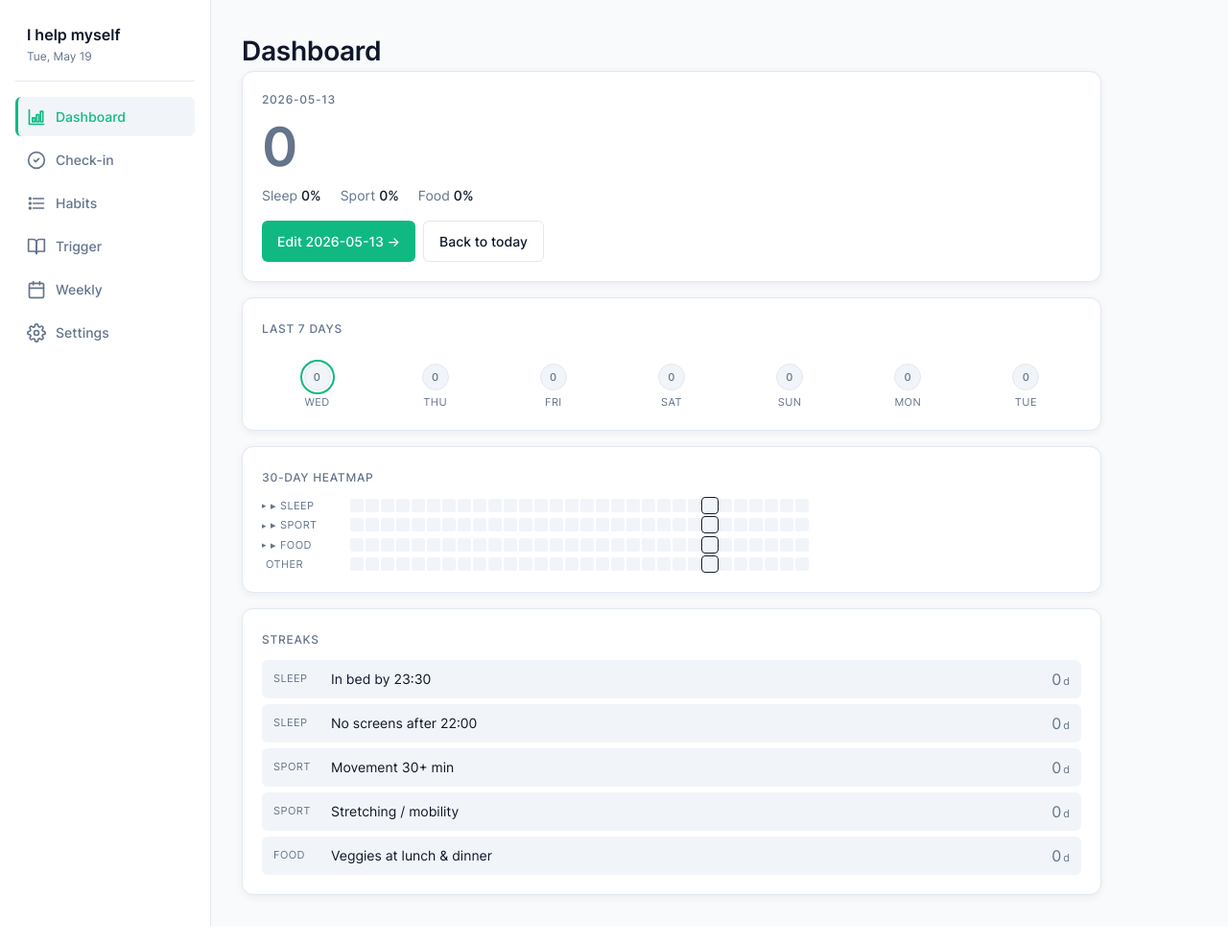
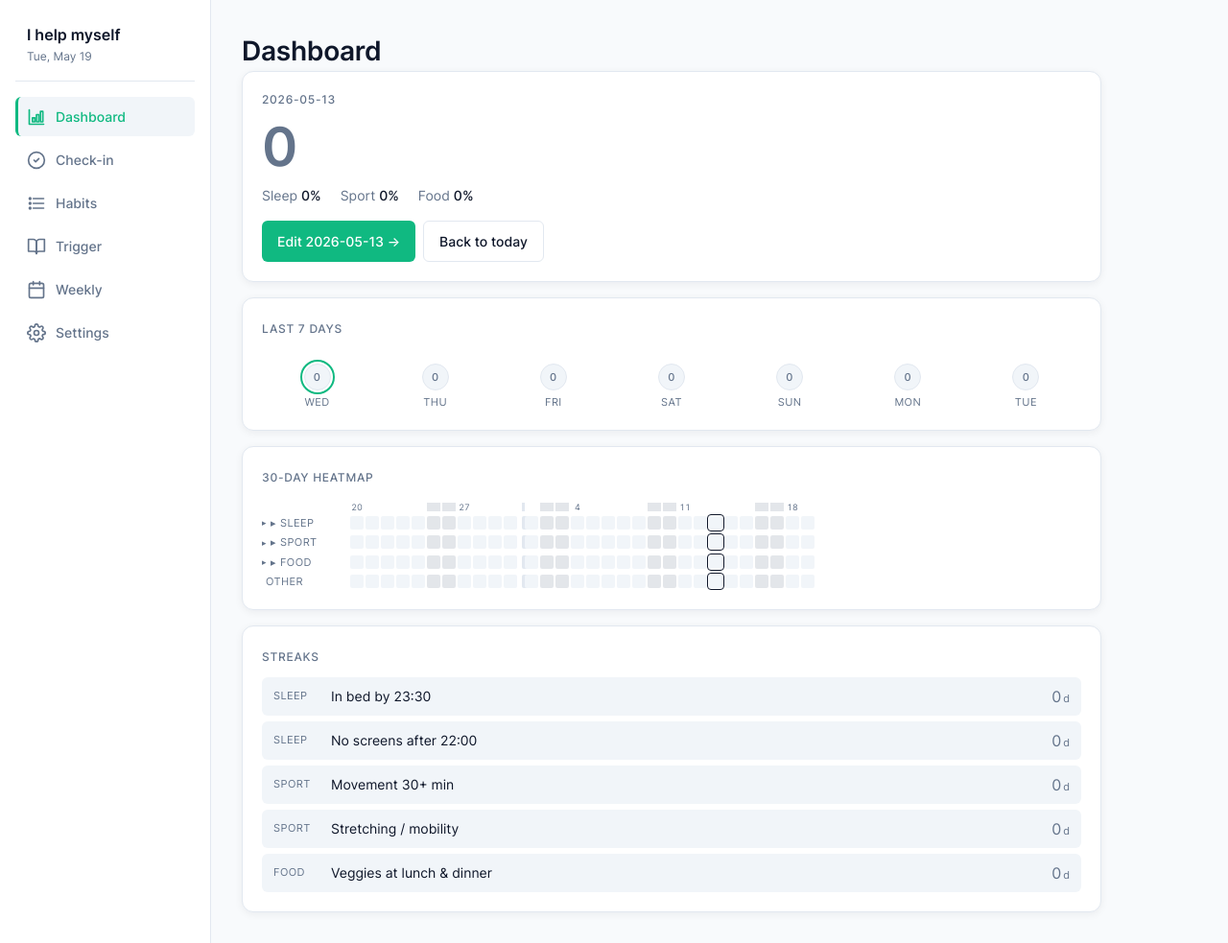
Before and after one commit to Goshamorq/health_app, a FastAPI app: page /?date=2026-05-13 in a window 1280 px wide. Shown: the whole page at 96% size. Run offline with FastAPI, Linux system fonts and the light colour scheme; data comes from the database, SQL or seed files in the repository; data that the repository does not hold is empty; parts of the project's set-up code (start-up, migrations or seed data) failed here and were passed over.

Commit message:
Heatmap: date labels, weekend tint, month-boundary gap
Adds a thin row above the 30-day heatmap that shows the day-of-month
above each Monday (the natural week anchors), aligned with the cell
columns below via an 80px+12px spacer that matches the pillar label
geometry.

Each cell (date / pillar / habit) is tagged with is_weekend and
is_month_start. Empty cells (level-0 pillars, miss habits) on
weekends get a subtle slate tint behind them so weeks read as
visible bands. The first cell of a new month gets a 6px left
margin plus a 3px box-shadow line in muted border — a quiet
vertical separator the eye can pick up without clutter.

Colored cells (level 1-3 pillars, done habits) keep their pillar
hue undisturbed — the data signal dominates over the calendar
ornamentation.

Co-Authored-By: Claude Opus 4.7 (1M context) <noreply@anthropic.com>

```diff
--- a/app/routes/dashboard.py
+++ b/app/routes/dashboard.py
@@ -87,6 +87,22 @@ def dashboard(request: Request, date: str | None = None) -> HTMLResponse:
         heatmap_dates = [(today - timedelta(days=o)).isoformat()
                          for o in range(29, -1, -1)]
 
+        # Per-date meta for the dates row + weekend/month-boundary classes
+        heatmap_date_meta: list[dict] = []
+        prev_month = None
+        for d_iso in heatmap_dates:
+            d = date_cls.fromisoformat(d_iso)
+            wd = d.weekday()  # 0=Mon ... 6=Sun
+            heatmap_date_meta.append({
+                "date": d_iso,
+                "weekday": wd,
+                "is_weekend": wd >= 5,
+                "is_monday": wd == 0,
+                "is_month_start": prev_month is not None and d.month != prev_month,
+                "day_of_month": d.day,
+            })
+            prev_month = d.month
+
         heatmap_by_date = []
         for d_iso in heatmap_dates:
             s = daily_score(conn, d_iso, settings)
@@ -113,10 +129,12 @@ def dashboard(request: Request, date: str | None = None) -> HTMLResponse:
         habits_by_pillar: dict[str, list[dict]] = {"sleep": [], "sport": [], "food": [], "other": []}
         for h in habit_rows:
             cells = [{
-                "date": d_iso,
-                "done": done_map.get((h["id"], d_iso), False),
-                "is_viewed": d_iso == target_date,
-            } for d_iso in heatmap_dates]
+                "date": meta["date"],
+                "done": done_map.get((h["id"], meta["date"]), False),
+                "is_viewed": meta["date"] == target_date,
+                "is_weekend": meta["is_weekend"],
+                "is_month_start": meta["is_month_start"],
+            } for meta in heatmap_date_meta]
             habits_by_pillar[h["pillar"]].append({
                 "habit_id": h["id"],
                 "name": h["name"],
@@ -130,7 +148,9 @@ def dashboard(request: Request, date: str | None = None) -> HTMLResponse:
                 "pct": day["by_pillar"][pillar],
                 "level": _heatmap_level(day["by_pillar"][pillar]),
                 "is_viewed": day["date"] == target_date,
-            } for day in heatmap_by_date]
+                "is_weekend": meta["is_weekend"],
+                "is_month_start": meta["is_month_start"],
+            } for day, meta in zip(heatmap_by_date, heatmap_date_meta)]
             heatmap_rows.append({
                 "pillar": pillar,
                 "cells": cells,
@@ -156,4 +176,5 @@ def dashboard(request: Request, date: str | None = None) -> HTMLResponse:
         "show_yesterday_prompt": show_yesterday_prompt,
         "week": week,
         "heatmap_rows": heatmap_rows,
+        "heatmap_date_meta": heatmap_date_meta,
     })
--- a/app/templates/dashboard.html
+++ b/app/templates/dashboard.html
@@ -71,6 +71,16 @@
     <section class="block">
         <span class="label-eyebrow">30-day heatmap</span>
         <div class="heatmap">
+            <div class="heatmap-dates-row">
+                <span class="heatmap-dates-spacer"></span>
+                <div class="heatmap-dates">
+                    {% for m in heatmap_date_meta %}
+                    <span class="heatmap-date-cell{% if m.is_weekend %} is-weekend{% endif %}{% if m.is_month_start %} is-month-start{% endif %}">
+                        {% if m.is_monday %}{{ m.day_of_month }}{% endif %}
+                    </span>
+                    {% endfor %}
+                </div>
+            </div>
             {% for row in heatmap_rows %}
             <div class="heatmap-pillar" x-data="{open: false}">
                 <div class="heatmap-row">
@@ -84,7 +94,7 @@
                     <div class="heatmap-cells">
                         {% for cell in row.cells %}
                         <a href="/?date={{ cell.date }}"
-                           class="heatmap-cell pillar-{{ row.pillar }} level-{{ cell.level }}{% if cell.is_viewed %} is-viewed{% endif %}"
+                           class="heatmap-cell pillar-{{ row.pillar }} level-{{ cell.level }}{% if cell.is_viewed %} is-viewed{% endif %}{% if cell.is_weekend %} is-weekend{% endif %}{% if cell.is_month_start %} is-month-start{% endif %}"
                            title="{{ cell.date }}: {{ row.pillar }} {{ cell.pct }}%"></a>
                         {% endfor %}
                     </div>
@@ -97,7 +107,7 @@
                         <div class="heatmap-habit-cells">
                             {% for cell in habit.cells %}
                             <a href="/?date={{ cell.date }}"
-                               class="heatmap-cell is-habit pillar-{{ row.pillar }} {% if cell.done %}done{% else %}miss{% endif %}{% if cell.is_viewed %} is-viewed{% endif %}"
+                               class="heatmap-cell is-habit pillar-{{ row.pillar }} {% if cell.done %}done{% else %}miss{% endif %}{% if cell.is_viewed %} is-viewed{% endif %}{% if cell.is_weekend %} is-weekend{% endif %}{% if cell.is_month_start %} is-month-start{% endif %}"
                                title="{{ cell.date }}: {{ habit.name }} — {{ 'done' if cell.done else 'miss' }}"></a>
                             {% endfor %}
                         </div>
--- a/static/app.css
+++ b/static/app.css
@@ -609,6 +609,27 @@ fieldset legend {
     gap: 4px;
     margin-top: 12px;
 }
+.heatmap-dates-row {
+    display: flex;
+    align-items: end;
+    gap: 12px;
+    height: 14px;
+}
+.heatmap-dates-spacer { width: 80px; flex-shrink: 0; }
+.heatmap-dates {
+    display: flex;
+    gap: 2px;
+    flex: 1;
+}
+.heatmap-date-cell {
+    width: 14px;
+    flex-shrink: 0;
+    text-align: center;
+    font-size: 9px;
+    line-height: 1;
+    color: var(--muted);
+    font-variant-numeric: tabular-nums;
+}
 .heatmap-row {
     display: flex;
     align-items: center;
@@ -625,6 +646,19 @@ fieldset legend {
     display: flex;
     gap: 2px;
     flex: 1;
+}
+/* Weekend tint on EMPTY pillar cells + miss habit cells. Colored cells keep
+   their pillar hue — the data signal dominates. */
+.heatmap-cell.is-weekend.level-0 { background: rgb(100 116 139 / 0.18); }
+.heatmap-cell.is-habit.is-weekend.miss { background: rgb(100 116 139 / 0.18); }
+.heatmap-date-cell.is-weekend { background: rgb(100 116 139 / 0.18); }
+/* Month-boundary: 4px gap before the first cell of a new month, plus a thin
+   muted line. Applied to all cell variants so dates / pillar / habit columns
+   shift together. */
+.heatmap-cell.is-month-start,
+.heatmap-date-cell.is-month-start {
+    margin-left: 6px;
+    box-shadow: -3px 0 0 var(--border);
 }
 .heatmap-cell {
     width: 14px;
```
